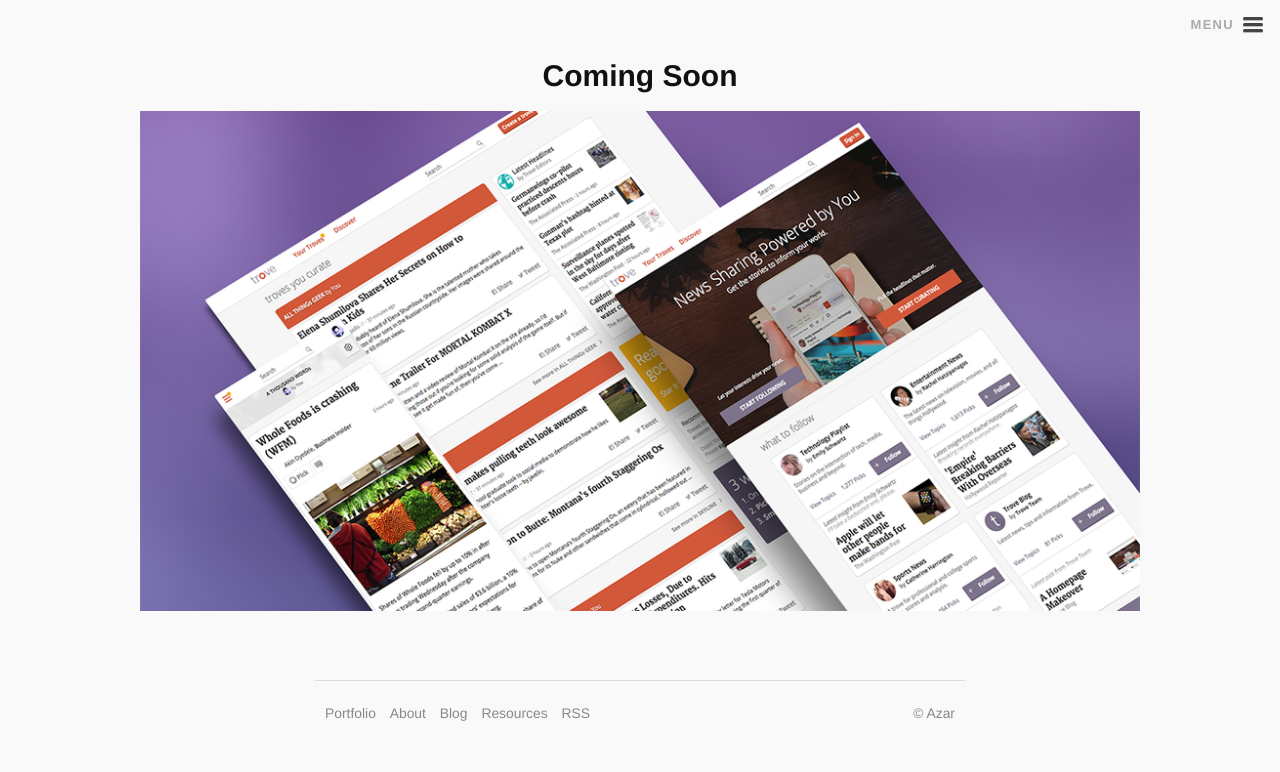
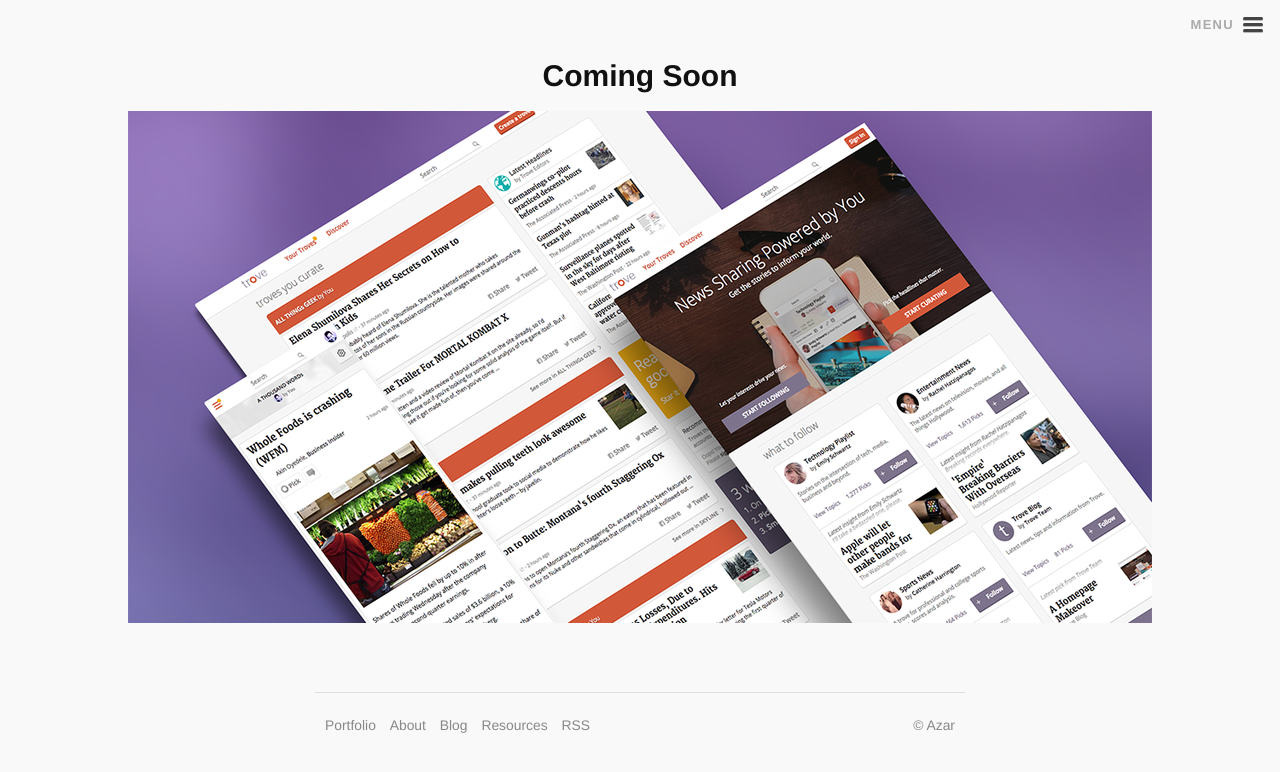
Before and after one commit to ReptarAzar/reptarazar.github.io, a Jekyll site: the page built from _posts/2015-01-07-trove-homepage.markdown, in a window 1280 px wide. Shown: the top 772 px of the page. Built offline with Jekyll 4.4.1, drawn with Linux system fonts in a browser that asks for light colours; nearby versions of some CDN libraries.

Commit message:
mobilizing homepage img

```diff
--- a/_posts/2015-01-07-trove-homepage.markdown
+++ b/_posts/2015-01-07-trove-homepage.markdown
@@ -7,7 +7,7 @@
 ---
 
 <h3 class="mess" style="padding: 40px 0 0; margin:20px 0 0;">Coming Soon</h3>
-<img src="../assets/img/portfolio/homepage/dribbble.png" style="max-width: 1000px;margin: 0 auto; display: block;">
+<img src="../assets/img/portfolio/homepage/dribbble.png" style="max-width: 100%;margin: 0 auto; display: block;">
 
 
 <!--
```
